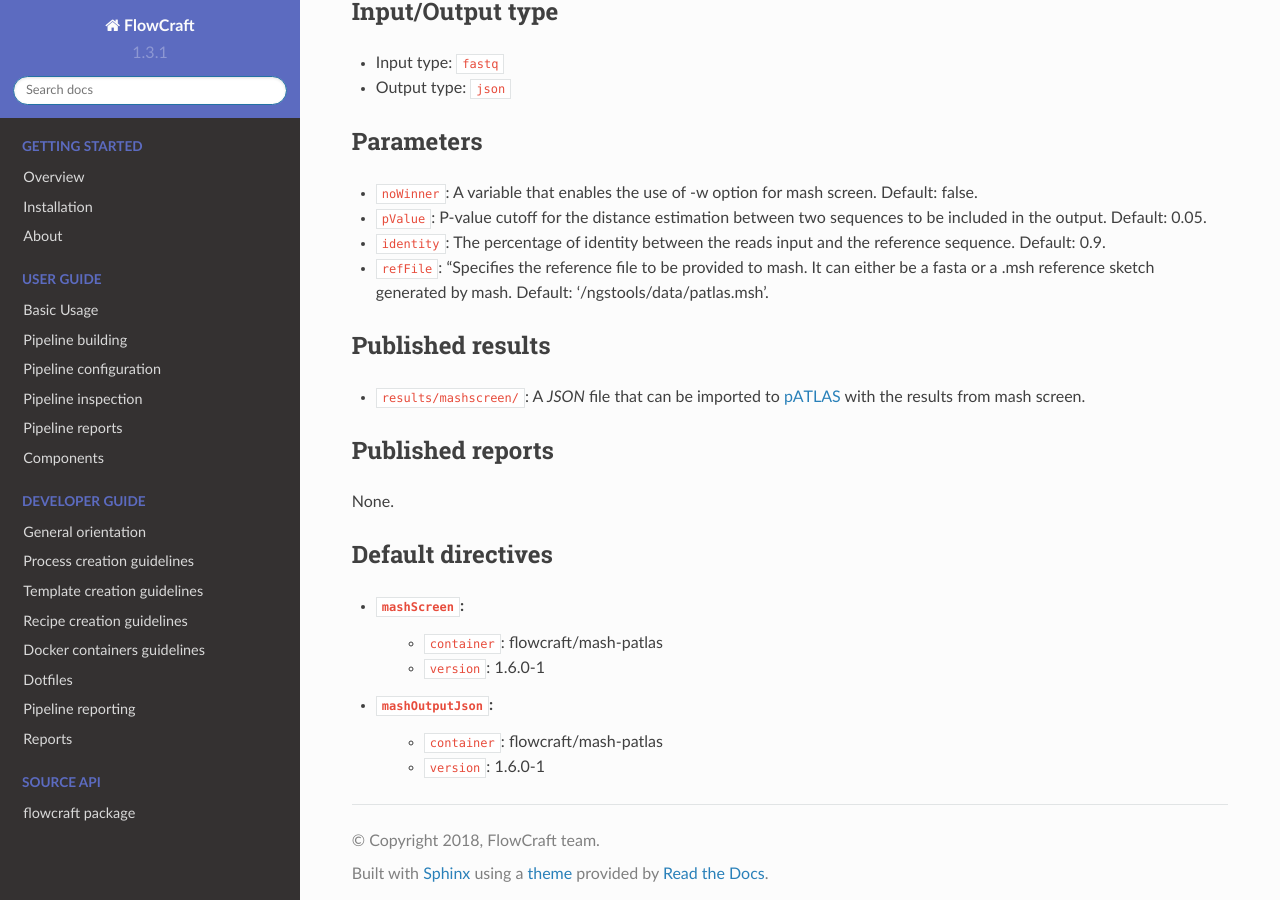
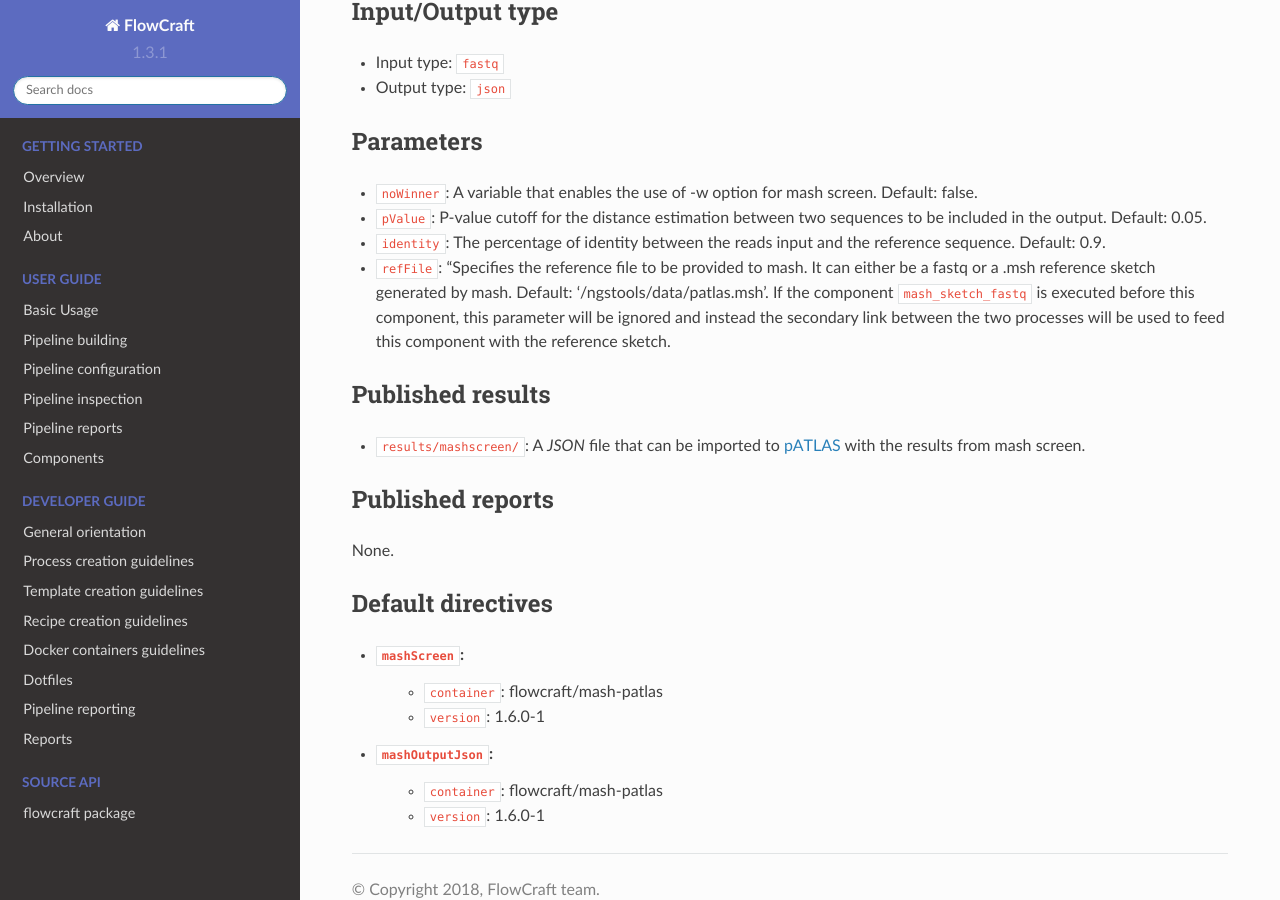
Before and after one commit to assemblerflow/flowcraft, a Sphinx documentation site: the page built from docs/user/components/mash_screen.rst, in a window 1280 px wide and 900 px high, scrolled down 466 px. Built offline with Sphinx 7.4.7 and the Read the Docs theme 2.0.0, drawn with Linux system fonts in a browser that asks for light colours.

Commit message:
updated docs for mash components

```diff
--- a/docs/user/components/mash_dist.rst
+++ b/docs/user/components/mash_dist.rst
@@ -44,7 +44,10 @@ Parameters
 
 - ``refFile``: Specifies the reference file to be provided to mash. It can either
   be a fasta or a .msh reference sketch generated by mash.
-  Default: '/ngstools/data/patlas.msh'.
+  Default: '/ngstools/data/patlas.msh'. If the component ``mash_sketch_fasta``
+  is executed before this component, this parameter will be ignored and instead
+  the secondary link between the two processes will be used to feed this
+  component with the reference sketch.
 
 
 Published results
--- a/docs/user/components/mash_screen.rst
+++ b/docs/user/components/mash_screen.rst
@@ -38,8 +38,11 @@ Parameters
   reference sequence. Default: 0.9.
 
 - ``refFile``: "Specifies the reference file to be provided to mash. It can
-  either be a fasta or a .msh reference sketch generated by mash.
-  Default: '/ngstools/data/patlas.msh'.
+  either be a fastq or a .msh reference sketch generated by mash.
+  Default: '/ngstools/data/patlas.msh'. If the component ``mash_sketch_fastq``
+  is executed before this component, this parameter will be ignored and instead
+  the secondary link between the two processes will be used to feed this
+  component with the reference sketch.
 
 
 Published results
--- a/docs/user/components/mash_sketch_fasta.rst
+++ b/docs/user/components/mash_sketch_fasta.rst
@@ -44,4 +44,4 @@ Default directives
 
 - ``mashSketchFasta``:
     - ``container``: flowcraft/mash-patlas
-    - ``version``: 1.4.1
+    - ``version``: 1.6.0-1
--- a/docs/user/components/mash_sketch_fastq.rst
+++ b/docs/user/components/mash_sketch_fastq.rst
@@ -4,7 +4,9 @@ mash_sketch_fastq
 Purpose
 -------
 
-This component performs mash sketch for fastq input files.
+This component performs mash sketch for fastq input files. These sketches can
+be used by ``mash_dist`` and ``mash_screen`` components to fetch the
+reference file for mash.
 
 .. note::
     - MASH documentation can be found `here <https://mash.readthedocs.io/en/latest/>`_.
```
Also changed, not shown: other parts of docs/user/components/mash_sketch_fastq.rst (+1 -1 lines).
